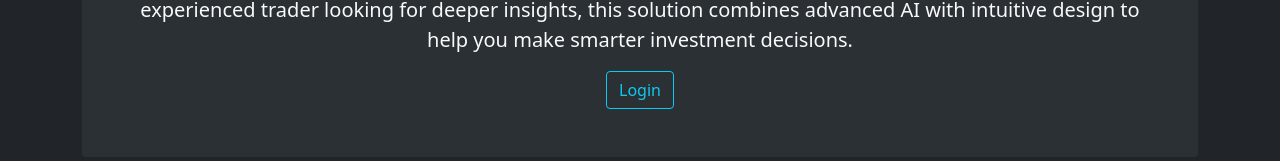
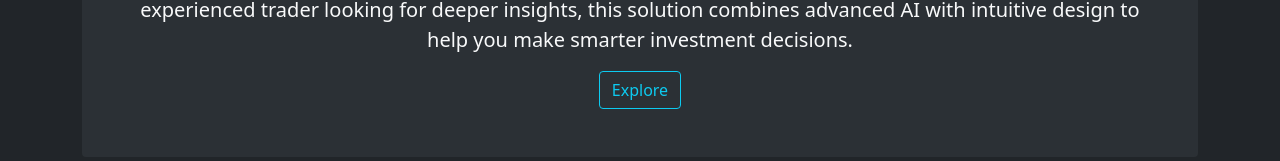
Before and after one commit to micahondiwa/stock-prediction-portal, a React (Vite) app in the folder frontend-react/: page / in a window 1280 px wide. Shown: the part 553-714 px from the top of the page. Built offline with nearby package versions, Linux system fonts and the light colour scheme.

Commit message:
Explore component

```diff
--- a/frontend-react/src/components/Main.jsx
+++ b/frontend-react/src/components/Main.jsx
@@ -10,7 +10,7 @@ const Main = () => {
                 <div className='p-5 text-center bg-light-dark rounded'>
                     <h1 className='text-light'>STOCK PREDICTION WITH NEURAL NETWORKS & LLMS</h1>
                     <p className='text-light lead'>Welcome to your intelligent companion for navigating the financial markets. Powered by a robust Django REST Framework (DRF) backend and a sleek React frontend, the platform delivers seamless access to real-time financial data. At its core, it leverages machine learning models and cutting-edge large language models (LLMs) to analyze patterns, interpret market sentiment, and generate accurate price forecasts. With just a few clicks, users can select their preferred stock, explore historical performance, and instantly predict future prices through interactive dashboards. Whether you’re a beginner seeking guidance or an experienced trader looking for deeper insights, this solution combines advanced AI with intuitive design to help you make smarter investment decisions.</p>
-                    <Button text="Login" class='btn-outline-info' />
+                    <Button text="Explore" class='btn-outline-info' />
                 </div>
             </div>
         </>
```
